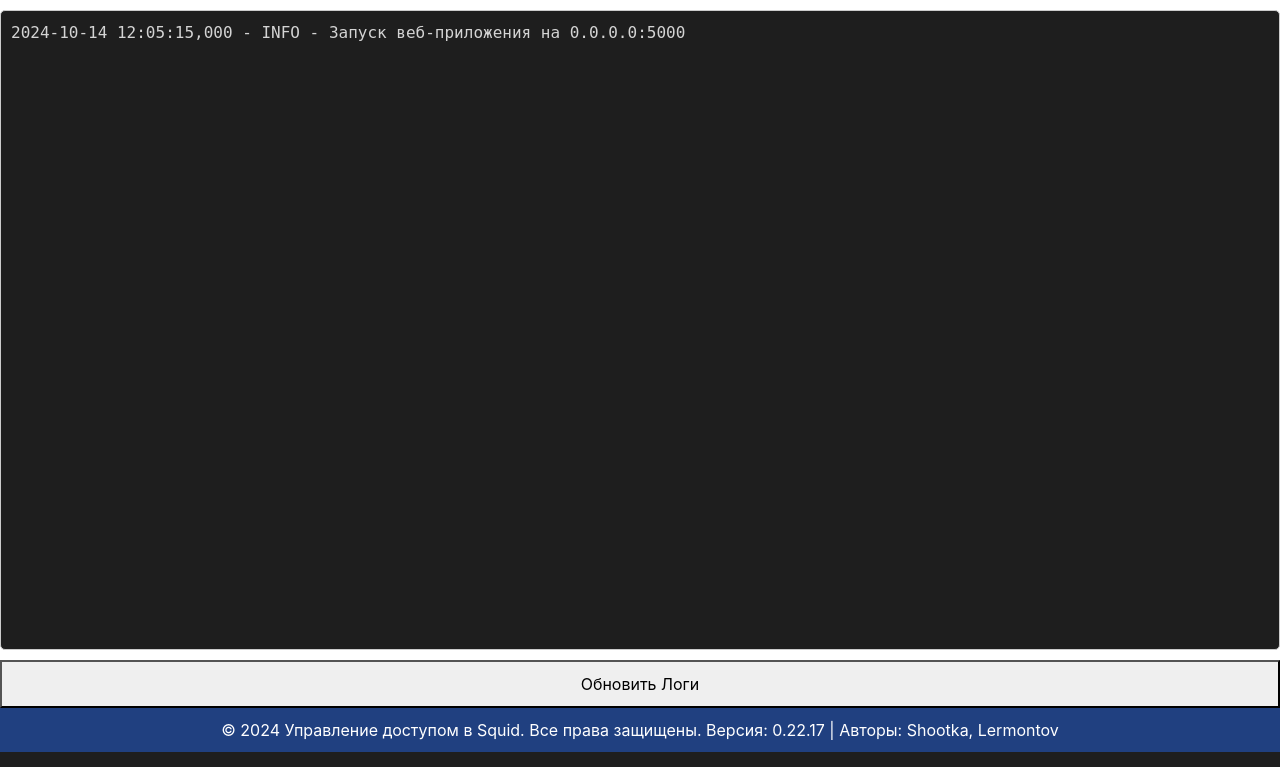
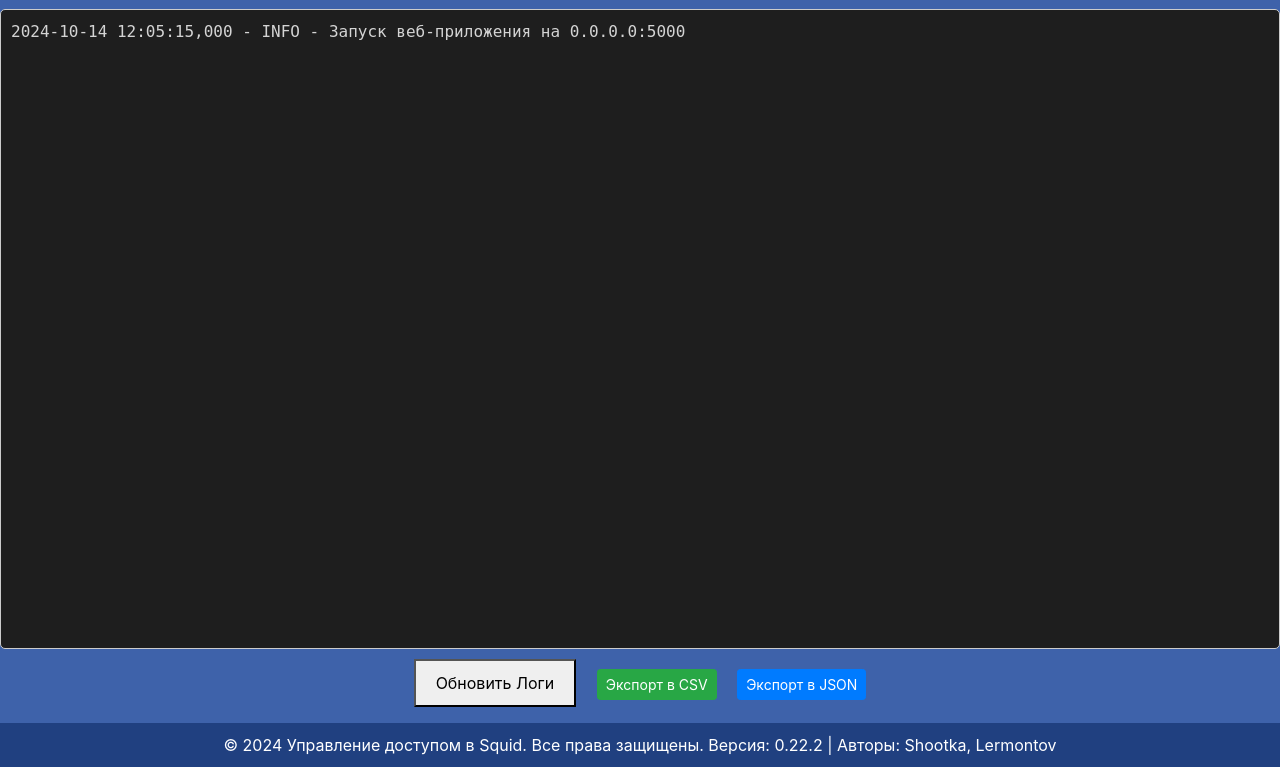
Before and after one commit to ShootkaXd/Squid_controller, a Flask app: page /logs in a window 1280 px wide. Shown: the part 163-930 px from the top of the page. Run offline with Flask 3, Linux system fonts and the light colour scheme; a user stored in the database is signed in; some libraries are stand-ins or nearby versions.

Commit message:
redesign

```diff
--- a/static/css/footer.css
+++ b/static/css/footer.css
@@ -1,7 +1,8 @@
+/* Параметры подвала */
 .footer {
     background-color: rgb(32, 64, 128);
     color: white;
     padding: 10px 0;
     text-align: center;
-    margin-top: auto; /* Push footer to the bottom of the page */
+    margin-top: auto;
 }
--- a/static/css/index.css
+++ b/static/css/index.css
@@ -43,6 +43,7 @@ body {
 #thAli{
     vertical-align: middle;
 }
+
 /* Параметры кнопок доступа в таблице */
 #btnAccess {
     font-size: 1rem;
--- a/static/css/login.css
+++ b/static/css/login.css
@@ -26,7 +26,7 @@ body {
     border-radius: 0px;
     box-shadow: 0 0 20px rgba(240, 232, 232, 0.2);
 }
-
+/* Настройка разделителя */
 .razdelitel{
     position: relative;
     display: block;
@@ -43,7 +43,6 @@ body {
     height: 2px;
     background-color: rgb(14, 225, 253);
 }
-
 .razdelitel:before{
     left:15px;
 }
--- a/static/css/logs.css
+++ b/static/css/logs.css
@@ -1,3 +1,17 @@
+/* Параметры тела логов */
+#BodyLogs{
+    background-color: rgb(62, 98, 170);
+}
+
+#exportContainer{
+    text-align: center;
+
+}
+h1{
+    color: aliceblue;
+    text-align: center;
+    vertical-align: middle;
+}
 
 #log-container {
     width: 100%;
@@ -12,6 +26,7 @@
     white-space: pre-wrap;
     font-family: monospace;
 }
+
 #refresh-button {
     margin-top: 10px;
     padding: 10px 20px;
--- a/templates/index.html
+++ b/templates/index.html
@@ -12,9 +12,6 @@
 
 <body>
     <nav id="navBar" class="navbar navbar-expand container-fluid">
-        <a class="navbar-brand" href="#">
-            <img src="{{ url_for('static', filename='images/icon.png') }}" height="100" alt="icon">
-        </a>
         <div class="collapse navbar-collapse">
             <ul class="navbar-nav ml-auto">
                 <li class="nav-item"><a class="nav-link testB" href="{{ url_for('users') }}">Главная</a></li>
--- a/templates/logs.html
+++ b/templates/logs.html
@@ -10,11 +10,9 @@
     <link rel="stylesheet" href="https://stackpath.bootstrapcdn.com/bootstrap/4.3.1/css/bootstrap.min.css">
 </head>
 
-<body>
-    <nav id="navBar" class="navbar navbar-expand container-fluid">
-        <a class="navbar-brand" href="#">
-            <img src="{{ url_for('static', filename='images/icon.png') }}" height="100" alt="icon">
-        </a>
+<body id="BodyLogs">
+<!-- Панель навигации -->
+    <nav id="navBar" class="navbar navbar-expand container-fluid mb-5">
         <div class="collapse navbar-collapse">
             <ul class="navbar-nav ml-auto">
             <li class="nav-item"><a class="nav-link testB" href="{{ url_for('users') }}">Главная</a></li>
@@ -24,7 +22,8 @@
             </ul>
         </div>
     </nav>
-
+    <h1>ЛОГИ (для администрации)</h1>
+<!-- Скрипт для консоли -->
     <script>
         function refreshLogs() {
             fetch('{{ url_for("logs") }}')
@@ -40,14 +39,18 @@
 
         setInterval(refreshLogs, 60000);
     </script>
-        <!-- Кнопки экспорта добавлены здесь -->
-    <div id="exportContainer" class="mb-3">
+
+<!-- Отображение консоли на сайте -->
+    <div id="log-container">{{ log_content }}</div>
+
+<!-- Кнопки -->
+    <div id="exportContainer" class="container-fluid mb-3">
+        <button id="refresh-button" onclick="refreshLogs()">Обновить Логи</button>
         <a href="{{ url_for('export_csv') }}" class="btn btn-success btn-sm ml-3 btn-export">Экспорт в CSV</a>
         <a href="{{ url_for('export_json') }}" class="btn btn-primary btn-sm ml-3 btn-export">Экспорт в JSON</a>
     </div>
 
-    <div id="log-container">{{ log_content }}</div>
-    <button id="refresh-button" onclick="refreshLogs()">Обновить Логи</button>
+<!-- Подвал -->
     <footer class="footer mt-auto">
         <div class="container text-center">
             <span class="text-footer">© 2024 Управление доступом в Squid. Все права защищены.</span>
--- a/version.py
+++ b/version.py
@@ -1 +1 @@
-__version__ = '0.22.17'
+__version__ = '0.22.2'
```
Also changed, not shown: templates/system_info.html (+7 -9 lines). Lines whose indentation alone changed are shown as unchanged.
